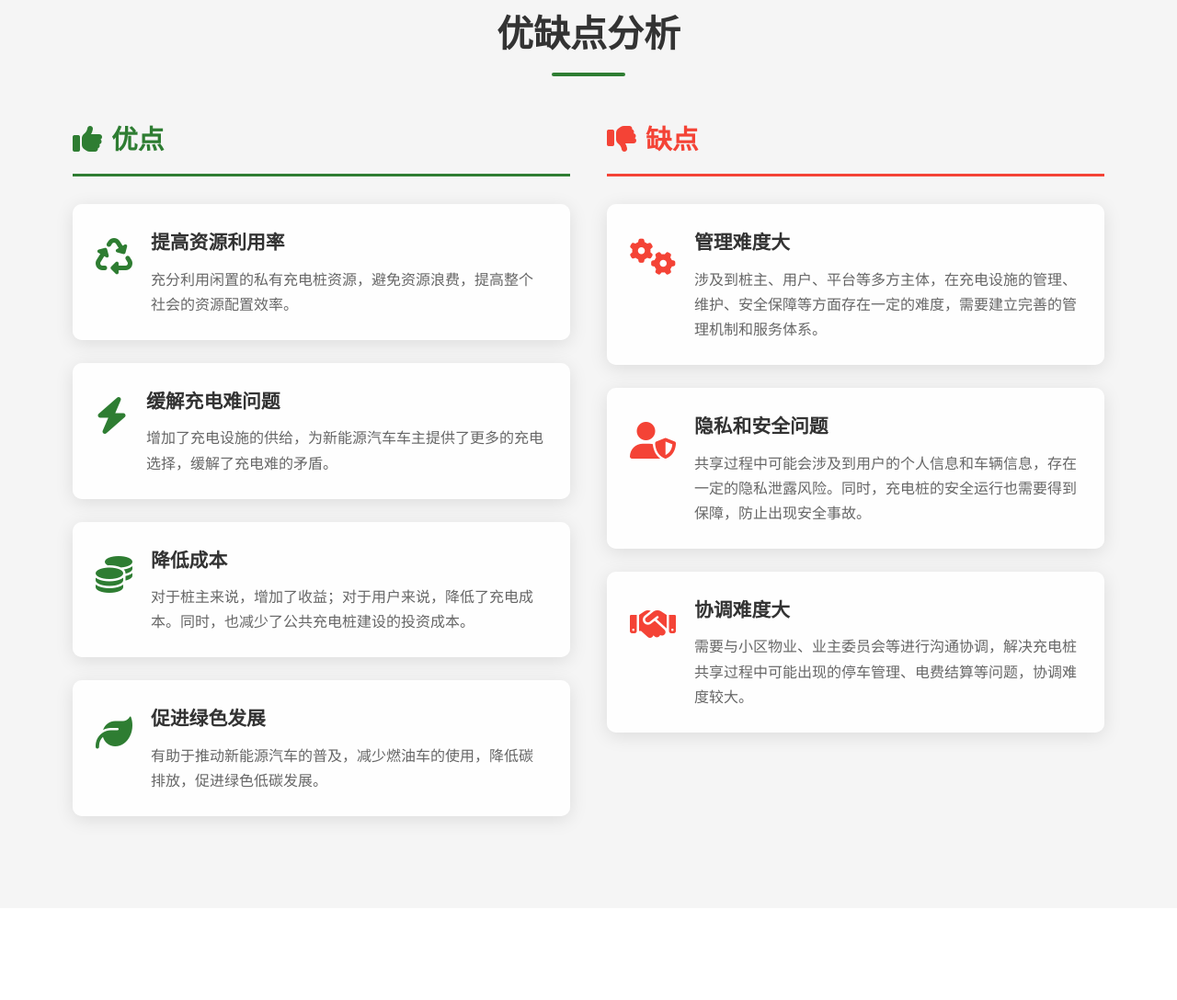
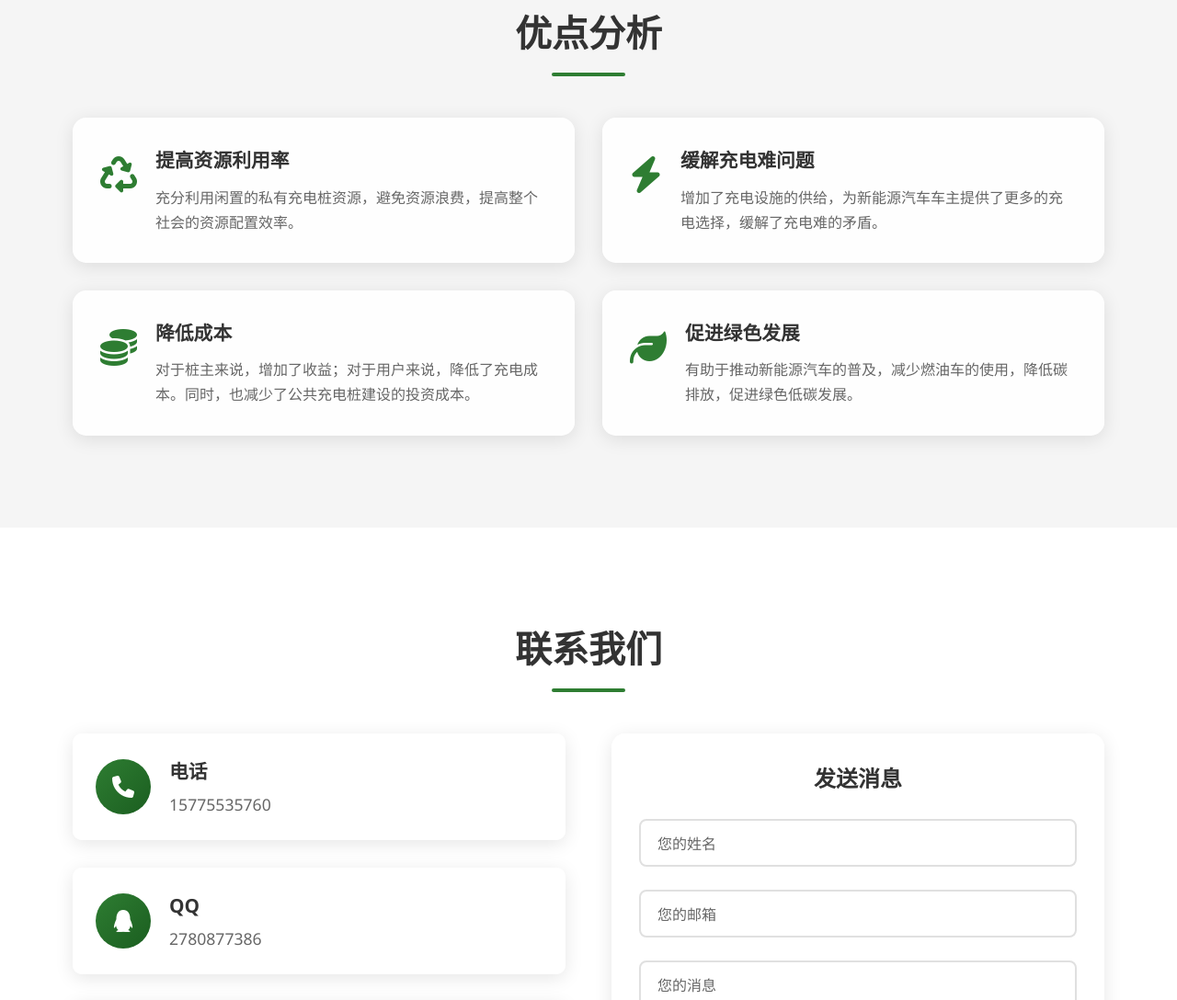
Before and after one commit to ghostzqaq/zyw, a plain HTML site: page index.html in a window 1280 px wide. Shown: the part 4097-5185 px from the top of the page at 92% size. Drawn offline with nearby package versions, Linux system fonts and the light colour scheme.

Commit message:
Update index.html

```diff
--- a/index.html
+++ b/index.html
@@ -308,15 +308,12 @@
         </div>
     </section>
 
-    <!-- 优缺点分析 -->
+   <!-- 优点分析部分 -->
 <section class="section pros-cons-section">
     <div class="container">
-            <h2 class="section-title">优缺点分析</h2>
-            <div class="pros-cons-container">
-                <div class="pros-column">
-                    <h3 class="pros-title"><i class="fas fa-thumbs-up"></i> 优点</h3>
-                    <div class="pros-list">
-                        <div class="pros-item animate-slide-right">
+        <h2 class="section-title">优点分析</h2>
+        <div class="pros-grid">
+            <div class="pros-card animate-card">
                 <div class="pros-icon">
                     <i class="fas fa-recycle"></i>
                 </div>
@@ -326,7 +323,7 @@
                 </div>
             </div>
 
-                        <div class="pros-item animate-slide-right">
+            <div class="pros-card animate-card">
                 <div class="pros-icon">
                     <i class="fas fa-bolt"></i>
                 </div>
@@ -336,7 +333,7 @@
                 </div>
             </div>
 
-                        <div class="pros-item animate-slide-right">
+            <div class="pros-card animate-card">
                 <div class="pros-icon">
                     <i class="fas fa-coins"></i>
                 </div>
@@ -346,50 +343,13 @@
                 </div>
             </div>
 
-                        <div class="pros-item animate-slide-right">
+            <div class="pros-card animate-card">
                 <div class="pros-icon">
                     <i class="fas fa-leaf"></i>
                 </div>
                 <div class="pros-content">
                     <h4>促进绿色发展</h4>
                     <p>有助于推动新能源汽车的普及，减少燃油车的使用，降低碳排放，促进绿色低碳发展。</p>
-                            </div>
-                        </div>
-                    </div>
-                </div>
-
-                <div class="cons-column">
-                    <h3 class="cons-title"><i class="fas fa-thumbs-down"></i> 缺点</h3>
-                    <div class="cons-list">
-                        <div class="cons-item animate-slide-left">
-                            <div class="cons-icon">
-                                <i class="fas fa-cogs"></i>
-                            </div>
-                            <div class="cons-content">
-                                <h4>管理难度大</h4>
-                                <p>涉及到桩主、用户、平台等多方主体，在充电设施的管理、维护、安全保障等方面存在一定的难度，需要建立完善的管理机制和服务体系。</p>
-                            </div>
-                        </div>
-
-                        <div class="cons-item animate-slide-left">
-                            <div class="cons-icon">
-                                <i class="fas fa-user-shield"></i>
-                            </div>
-                            <div class="cons-content">
-                                <h4>隐私和安全问题</h4>
-                                <p>共享过程中可能会涉及到用户的个人信息和车辆信息，存在一定的隐私泄露风险。同时，充电桩的安全运行也需要得到保障，防止出现安全事故。</p>
-                            </div>
-                        </div>
-
-                        <div class="cons-item animate-slide-left">
-                            <div class="cons-icon">
-                                <i class="fas fa-handshake"></i>
-                            </div>
-                            <div class="cons-content">
-                                <h4>协调难度大</h4>
-                                <p>需要与小区物业、业主委员会等进行沟通协调，解决充电桩共享过程中可能出现的停车管理、电费结算等问题，协调难度较大。</p>
-                            </div>
-                        </div>
                 </div>
             </div>
         </div>
```
Lines whose indentation alone changed are shown as unchanged.
